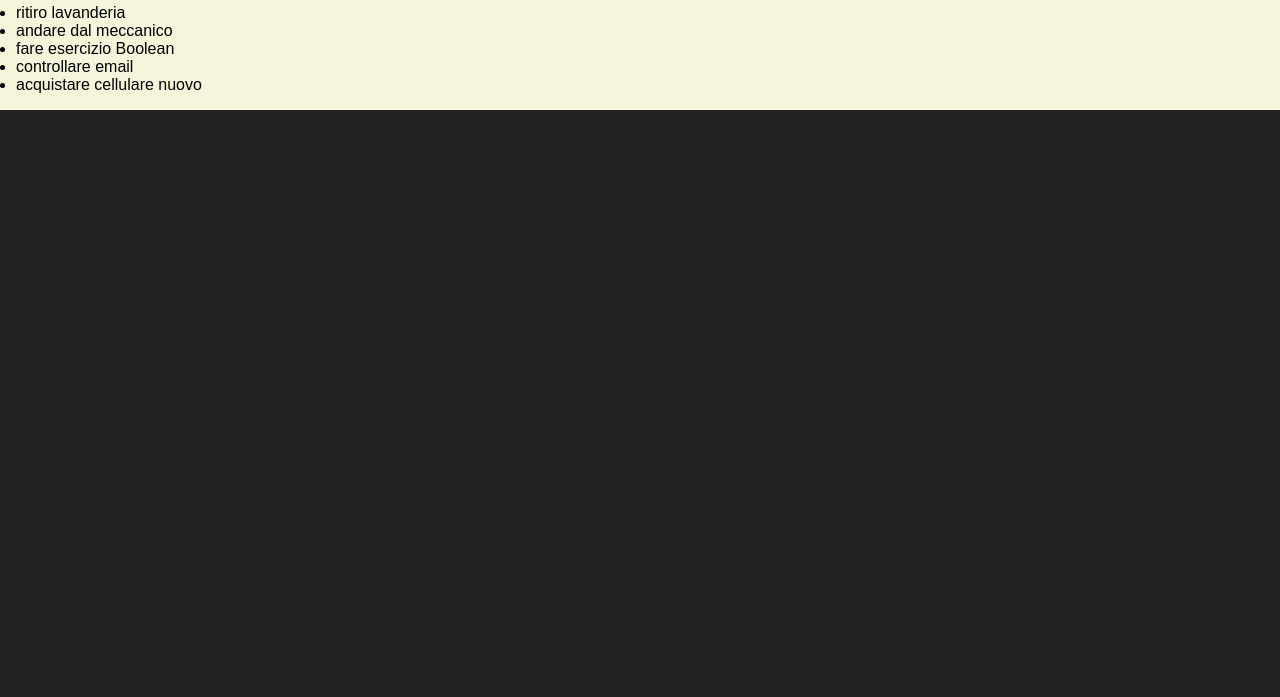
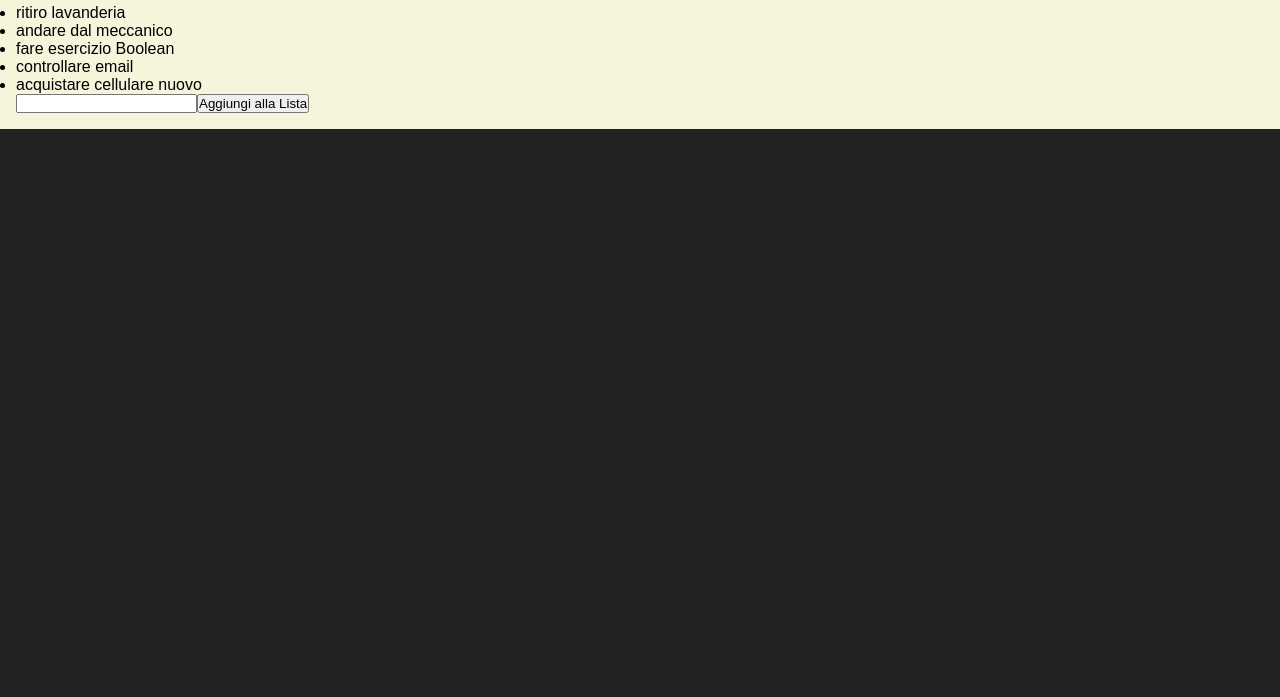
Before and after one commit to lucianocretella95/vue-todolist, a plain HTML site: page vue-todolist/index.html in a window 1280 px wide. Shown: the part 103-800 px from the top of the page. Drawn offline with nearby package versions, Linux system fonts and the light colour scheme.

Commit message:
M1 inizio

```diff
--- a/vue-todolist/index.html
+++ b/vue-todolist/index.html
@@ -11,6 +11,8 @@
       <ul class="ulist">
         <h1>Lista cose da fare</h1>
         <li class="todo" v-for="element in list">{{element}}</li>
+        <input v-model="message" />
+        <button @click="addlist"> Aggiungi alla Lista</button>
       </ul>
     </div>
     <script src="https://unpkg.com/vue@3/dist/vue.global.js"></script>
--- a/vue-todolist/js/scrpt.js
+++ b/vue-todolist/js/scrpt.js
@@ -13,6 +13,12 @@ createApp({
         "controllare email",
         "acquistare cellulare nuovo",
       ],
+      message: "",
     };
   },
+  methods: {
+    addlist: function () {
+      console.log(message);
+    },
+  },
 }).mount("#app");
```
